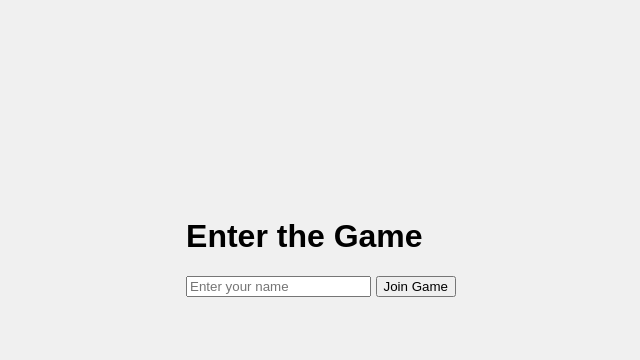
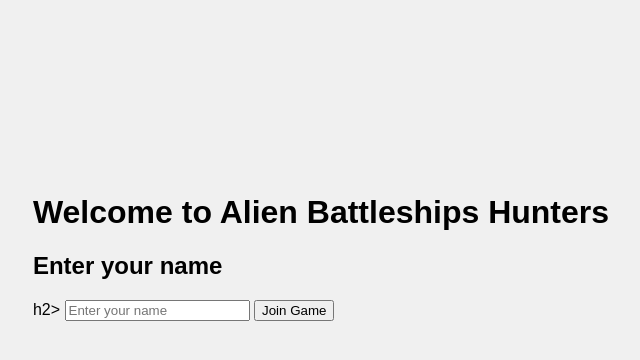
Before and after one commit to dabor102/Mutliplayer-game, a Flask app: page / in a window 1280 px wide. Shown: the part 153-513 px from the top of the page, without its empty margins (319-959 px from the left). Run offline with Flask 2, Linux system fonts and the light colour scheme; some libraries are stand-ins or nearby versions.

Commit message:
new index

```diff
--- a/templates/index.html
+++ b/templates/index.html
@@ -8,7 +8,8 @@
 </head>
 <body>
     <div id="login-form">
-        <h1>Enter the Game</h1>
+        <h1>Welcome to Alien Battleships Hunters</h1>
+        <h2>Enter your name</h2>h2>
         <input type="text" id="player-name" placeholder="Enter your name">
         <button id="login-button">Join Game</button>
     </div>
```
